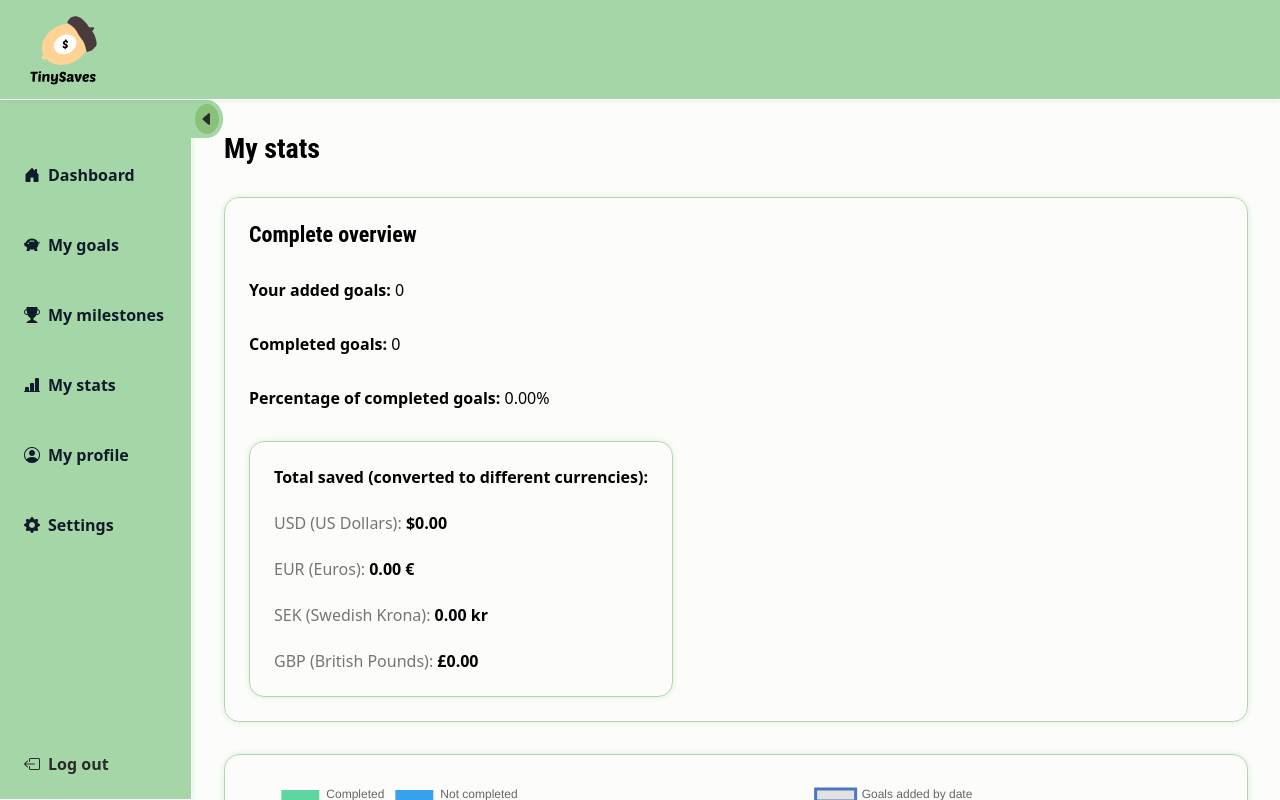
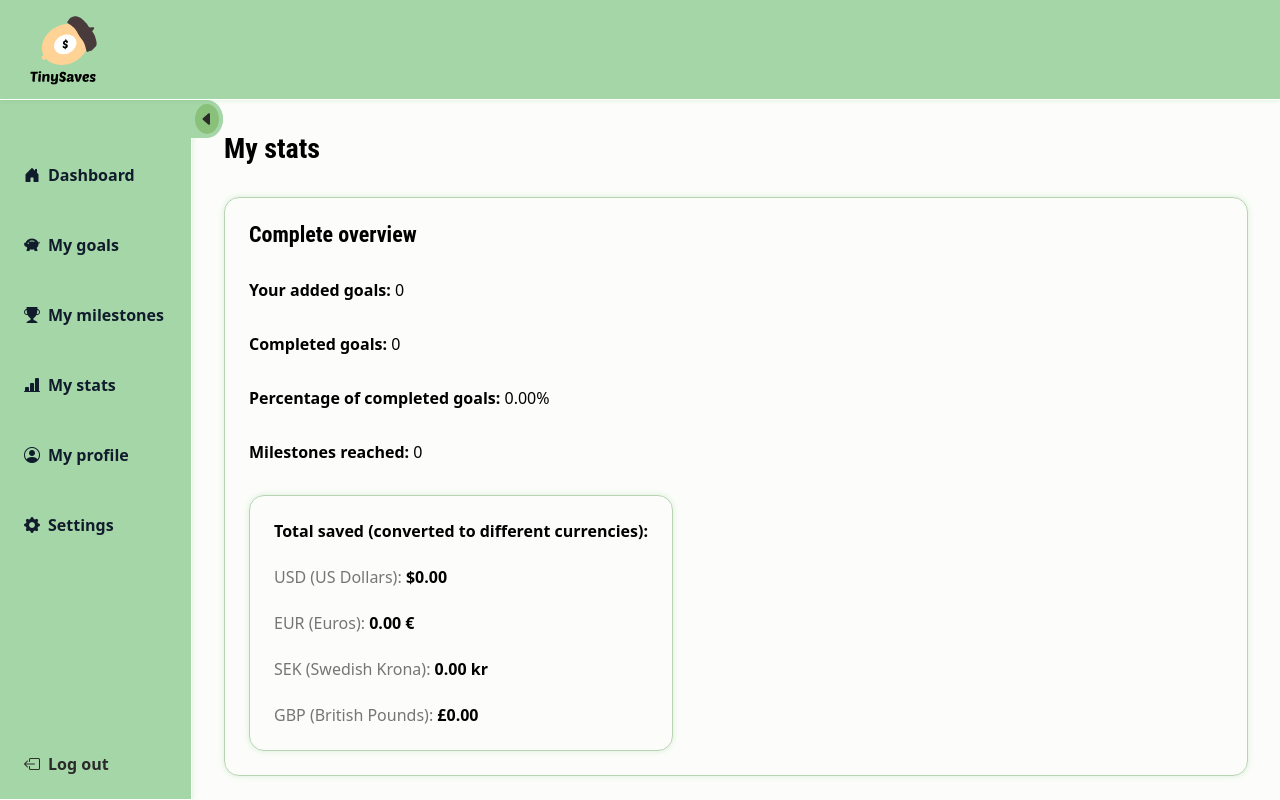
Before and after one commit to Niccar95/tinysaves, a Next.js app: page /stats in a window 1280 px wide. Shown: the top 800 px of the page. Built offline with nearby package versions, Linux system fonts and the light colour scheme; no server answers; the database is empty; sample sign-in values are in the browser's storage.

Commit message:
added data for reached milestones in stats page

```diff
--- a/src/app/stats/page.tsx
+++ b/src/app/stats/page.tsx
@@ -29,6 +29,10 @@ const StatsPage = async () => {
     select: { currency: true, progress: true, targetAmount: true },
   });
 
+  const reachedMilestones = await prisma.userMilestones.findMany({
+    where: { userId },
+  });
+
   return (
     <>
       <section className="content">
@@ -48,6 +52,11 @@ const StatsPage = async () => {
             {summaryData.completedPercentage.toFixed(2)}%
           </p>
 
+          <p>
+            <span className="boldLabel">Milestones reached: </span>{" "}
+            {reachedMilestones.length}
+          </p>
+
           <ConversionSelect goalMoneyData={goalMoneyData} />
         </section>
         <Charts summaryData={summaryData} lineChartData={lineChartData} />
--- a/src/styles/globals.scss
+++ b/src/styles/globals.scss
@@ -74,11 +74,13 @@ main {
     display: flex;
     flex-direction: column;
     gap: 2rem;
-    padding: 2rem;
+    padding: 1rem;
     flex-grow: 1;
 
     @include desktop() {
       margin-top: 0;
+      padding: 2rem;
+
     }
   }
 }
```
